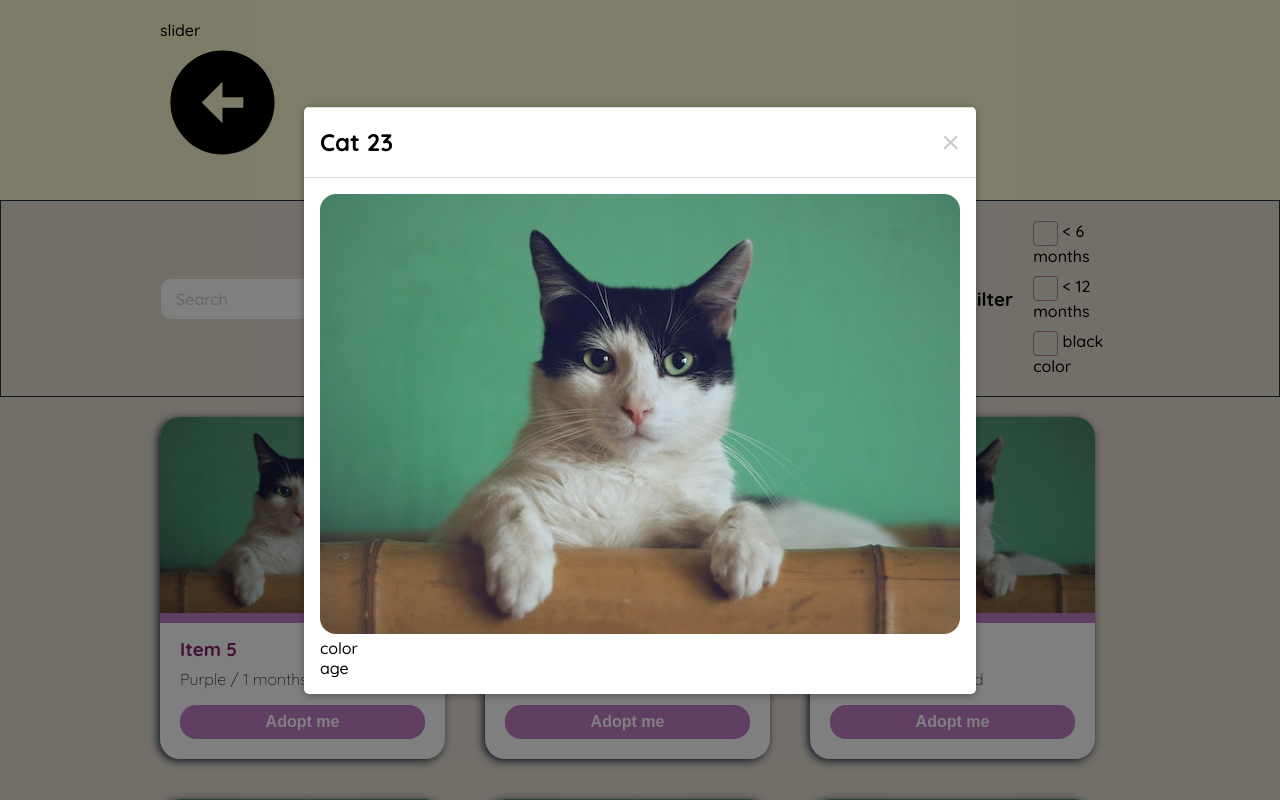
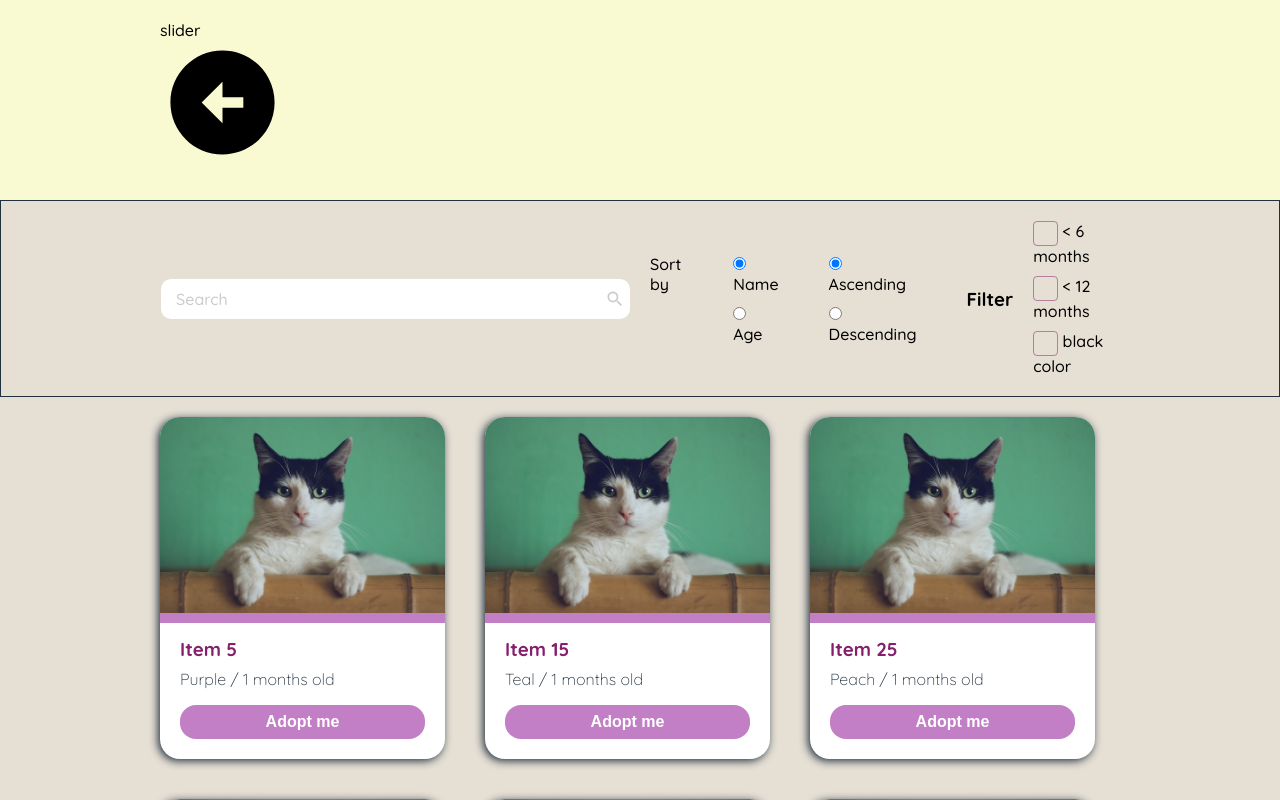
Before and after one commit to ivandev314/cat_project, a Vue app: page / in a window 1280 px wide. Shown: the top 800 px of the page. Built offline with nearby package versions, Linux system fonts and the light colour scheme.

Commit message:
Create reuseable modal

```diff
--- a/src/Adoption.vue
+++ b/src/Adoption.vue
@@ -3,14 +3,16 @@ import List from "./components/List.vue";
 import SearchSortFilter from "./components/SearchSortFilter.vue";
 import Slider from "./components/Slider.vue";
 import cats from "./assets/data/cats.json";
-import Modal from "./components/Modal.vue";
+import PreviewModal from "./components/Modal/PreviewModal.vue";
+import ConfirmationModal from "./components/Modal/ConfirmationModal.vue";
 
 export default {
   components: {
     Slider,
     SearchSortFilter,
     List,
-    Modal,
+    PreviewModal,
+    ConfirmationModal,
   },
   data() {
     return {
@@ -18,7 +20,7 @@ export default {
       searchTerm: "",
       itemsShown: 20,
       modalActive: true,
-      confirmationActive: true,
+      condirmationActive: true,
       filter: {
         isYoungerThanSixMonths: false,
         isYoungerThanTwelveMonths: false,
@@ -114,7 +116,8 @@ export default {
       @itemsShownChanged="onItemsShownChanged"
       @catAdopted="onAdoptClick"
     />
-    <Modal :is-open="modalActive" @close="closeModal" />
+    <PreviewModal :is-open="modalActive" />
+    <ConfirmationModal :is-open="condirmationActive" />
   </div>
 </template>
 
--- a/src/components/Modal.vue
+++ /dev/null
@@ -1,88 +0,0 @@
-<template>
-  <transition name="fade">
-    <div class="backdrop" v-show="isOpen" @click="close">
-      <div class="modal" @click.stop>
-        <div class="modal__header">
-          <h2>Cat 23</h2>
-          <button class="modal__header__close" @click="close">&times;</button>
-        </div>
-        <div class="modal__body">
-          <img
-            src="@/assets/images/cat.jpg"
-            alt="cat"
-            class="modal__body__img"
-          />
-          <p>color</p>
-          <p>age</p>
-        </div>
-      </div>
-    </div>
-  </transition>
-</template>
-
-<script>
-export default {
-  name: "modal",
-  props: {
-    isOpen: {
-      type: Boolean,
-      default: false,
-    },
-  },
-  methods: {
-    close() {
-      this.$emit("close");
-    },
-  },
-};
-</script>
-
-<style lang="scss">
-.backdrop {
-  position: fixed;
-  top: 0;
-  left: 0;
-  width: 100%;
-  height: 100%;
-  background-color: rgba(0, 0, 0, 0.5);
-  display: flex;
-  justify-content: center;
-  align-items: center;
-}
-
-.modal {
-  background-color: #fff;
-  border-radius: 5px;
-  box-shadow: 0px 2px 8px rgba(0, 0, 0, 0.3);
-  max-width: 90%;
-  max-height: 90%;
-  overflow: auto;
-
-  &__header {
-    display: flex;
-    justify-content: space-between;
-    align-items: center;
-    padding: 1rem;
-    border-bottom: 1px solid #ddd;
-    display: flex;
-    padding: 1rem;
-    border-top: 1px solid #ddd;
-
-    &__close {
-      font-size: 2rem;
-      color: #ccc;
-      cursor: pointer;
-      border: none;
-      background-color: transparent;
-    }
-  }
-
-  &__body {
-    padding: 1rem;
-
-    &__img {
-      border-radius: 16px;
-    }
-  }
-}
-</style>
--- /dev/null
+++ b/src/components/Modal/ConfirmationModal.vue
@@ -0,0 +1,32 @@
+<script>
+export default {
+  name: "ConfirmationModal",
+  props: {
+    isOpen: {
+      type: Boolean,
+      default: false,
+    },
+  },
+  methods: {
+    close() {
+      this.$emit("close");
+    },
+  },
+};
+</script>
+
+<template>
+  <Modal
+    :is-open="condirmationActive"
+    @close="closeModal"
+    closeOnBackdropClick="false"
+  >
+    <template v-slot:header>
+      <h2>Are you sure you wannt to adopt this cat?</h2>
+    </template>
+    <button>Yes</button>
+    <button>No</button>
+  </Modal>
+</template>
+
+<style lang="scss" scoped></style>
--- /dev/null
+++ b/src/components/Modal/PreviewModal.vue
@@ -0,0 +1,33 @@
+<script>
+export default {
+  name: "PreviewModal",
+  props: {
+    isOpen: {
+      type: Boolean,
+      default: false,
+    },
+    closeOnBackdropClick: {
+      type: Boolean,
+      default: true,
+    },
+  },
+  methods: {
+    close() {
+      this.$emit("close");
+    },
+  },
+};
+</script>
+
+<template>
+  <Modal :is-open="true" @close="closeModal">
+    <template v-slot:header>
+      <h2>Cat 23</h2>
+    </template>
+    <img src="@/assets/images/cat.jpg" alt="cat" class="card__image" />
+    <p>color</p>
+    <p>age</p>
+  </Modal>
+</template>
+
+<style lang="scss" scoped></style>
```
Also changed, not shown: src/components/Modal/Modal.vue (added, +91 -0 lines).
